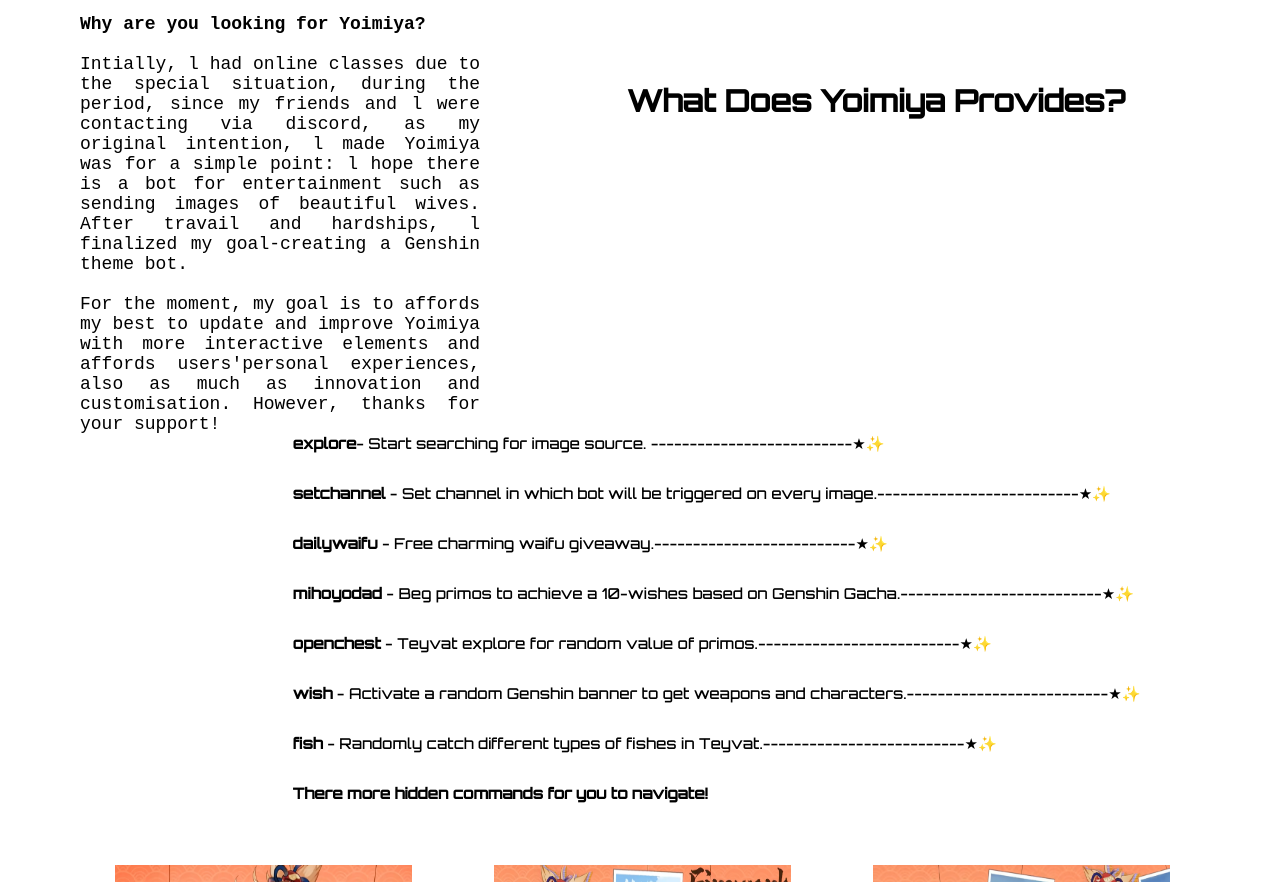
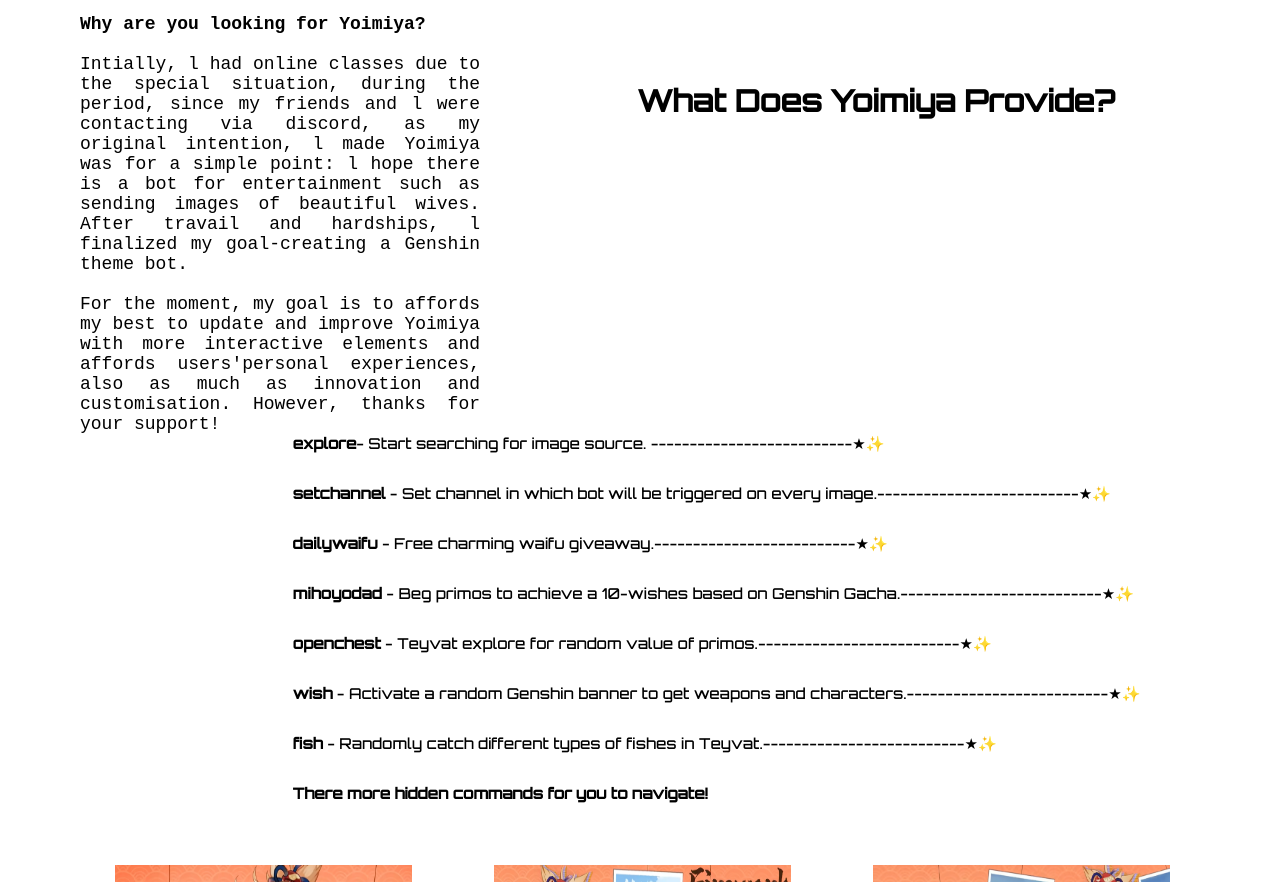
Before and after one commit to EnZzei1/YOIMIYA, a plain HTML site: page index.html in a window 1280 px wide. Shown: the part 1606-2488 px from the top of the page. Drawn offline with Linux system fonts and the light colour scheme.

Commit message:
Update index.html

```diff
--- a/index.html
+++ b/index.html
@@ -69,7 +69,7 @@ For the moment, my goal is to affords my best to update and improve Yoimiya with
 thanks for your support!
 </div>
 
-<h3>What Does Yoimiya Provides?</h3>
+<h3>What Does Yoimiya Provide?</h3>
 <ul>
   <li><strong>explore</strong>- Start searching for image source. --------------------------★✨</li>
   <li><strong>setchannel</strong> - Set channel in which bot will be triggered on every image.--------------------------★✨</li>
```
